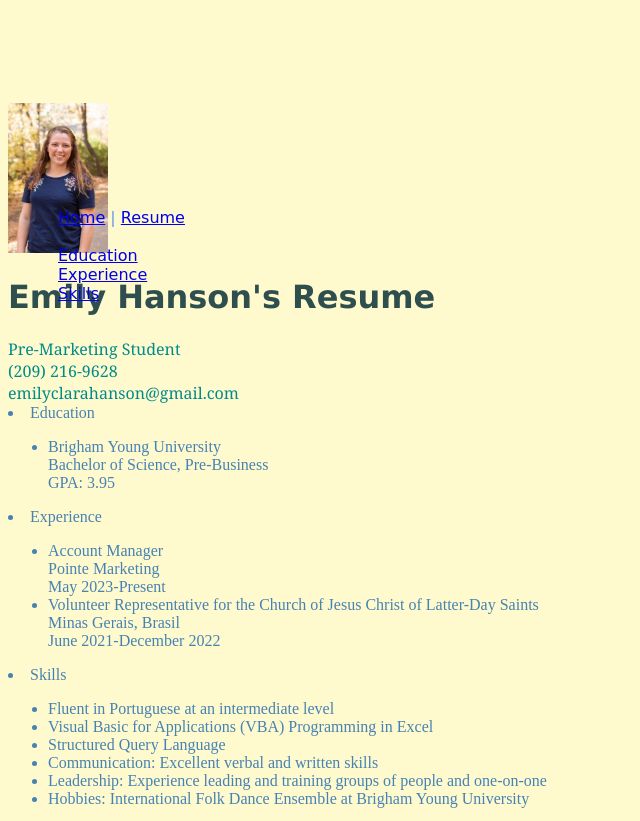
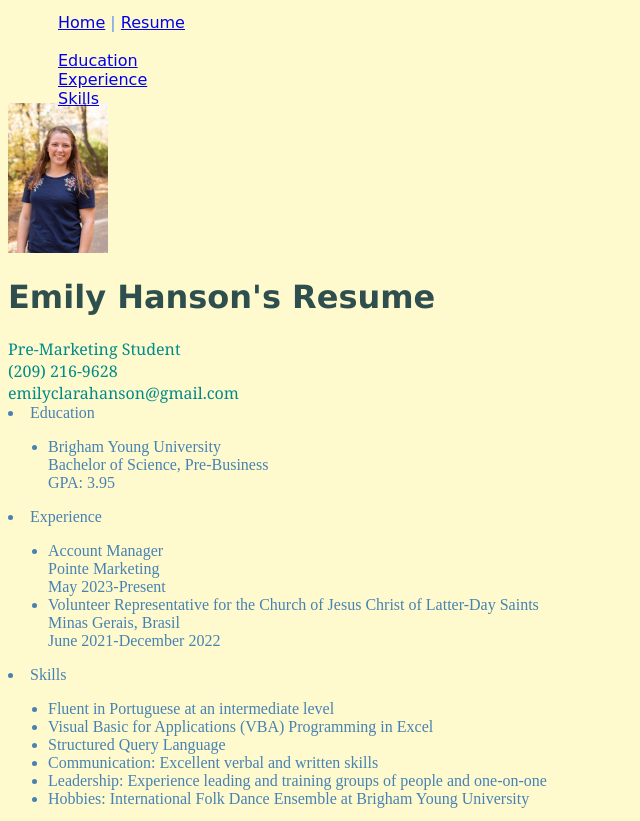
Before and after one commit to emily3h/is201w, a plain HTML site: page resume.html/myresume.html in a window 1280 px wide. Shown: the top 821 px of the page, without its empty margins (0-640 px from the left). Drawn offline with Linux system fonts and the light colour scheme.

Commit message:
Update mystyles.css

```diff
--- a/resume.html/mystyles.css
+++ b/resume.html/mystyles.css
@@ -6,7 +6,7 @@ p{
     color: cornflowerblue;
     position: relative;
     left: 50px;
-    top: 200px;
+    top: 5px;
 }
 body{
     font-family: Verdana, Geneva, Tahoma, sans-serif;
```
